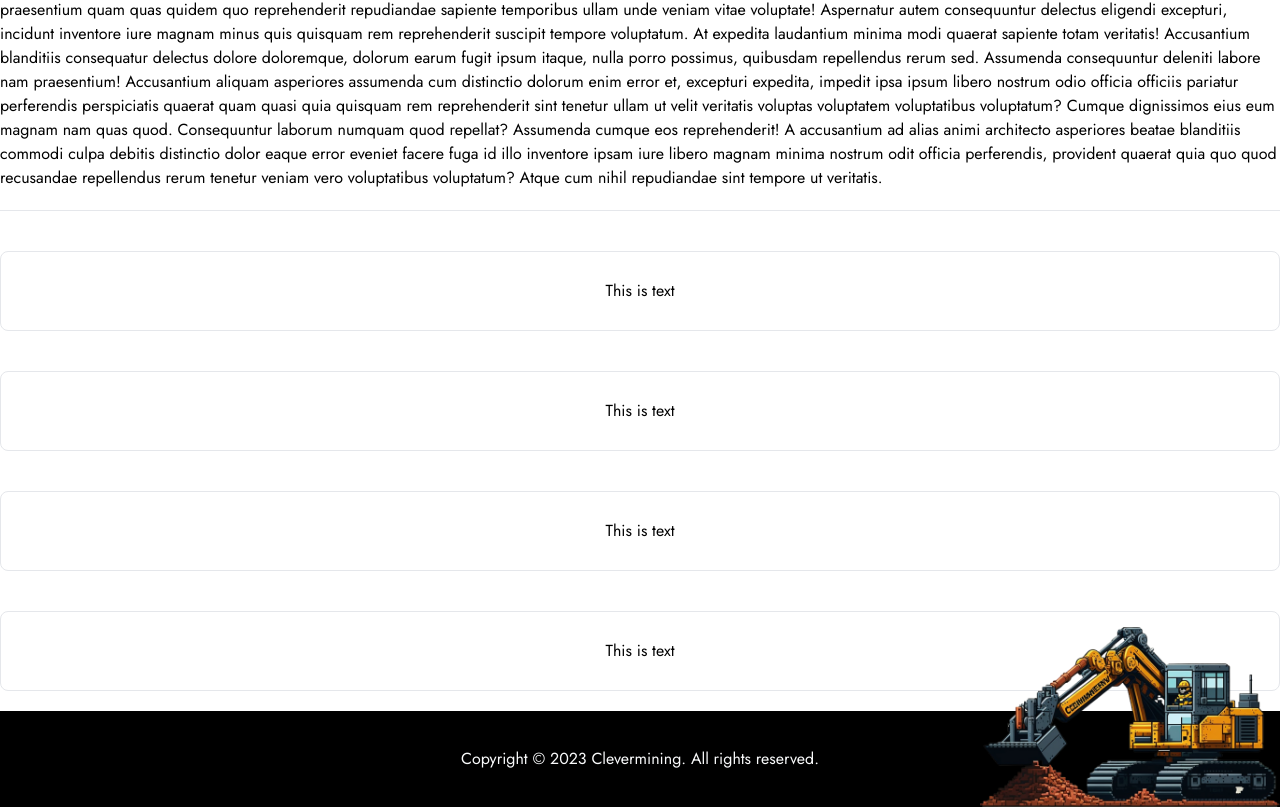
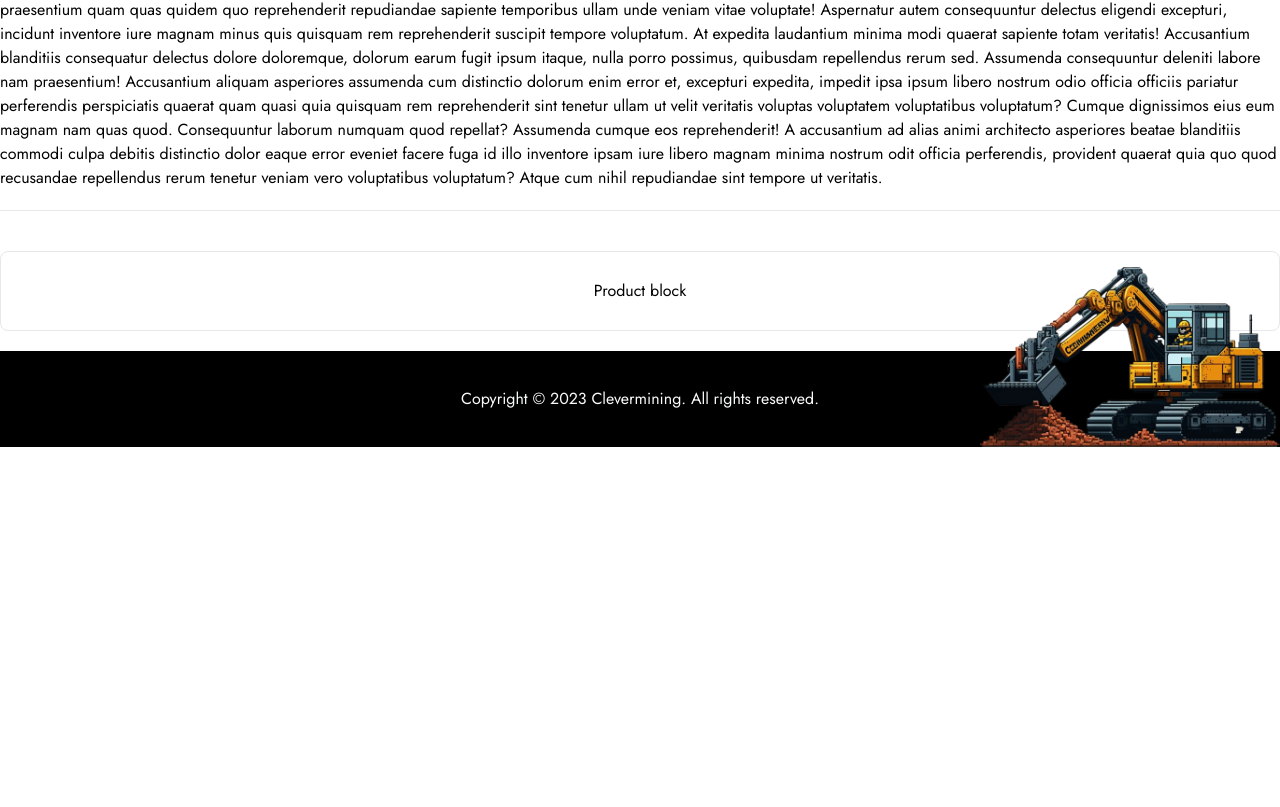
Before and after one commit to AntonRybakou/clevermining, a Next.js app: page /products in a window 1280 px wide. Shown: the part 564-1371 px from the top of the page. After the commit the page ends 1011 px from the top, so only its background shows below. Built offline with nearby package versions, Linux system fonts and the light colour scheme.

Commit message:
add: main videoBg block

```diff
--- /dev/null
+++ b/components/ProductCard.tsx
@@ -0,0 +1,21 @@
+import React from 'react';
+
+import { motion } from 'framer-motion';
+
+const ProductCard: React.FC = () => {
+  return (
+    <motion.div
+      className='w-full h-20 my-5 border rounded-lg flex flex-col items-center justify-center'
+      initial={{ y: 80, opacity: 0 }}
+      whileInView={{ y: 0, opacity: 1 }}
+      viewport={{ once: true }}
+      transition={{
+        duration: 1,
+        ease: 'easeOut',
+      }}>
+      Product block
+    </motion.div>
+  );
+};
+
+export default ProductCard;
--- a/components/header/ProductsSubMenu.tsx
+++ b/components/header/ProductsSubMenu.tsx
@@ -4,7 +4,7 @@ import { motion } from 'framer-motion';
 import Link from 'next/link';
 
 const ProductsSubMenu = (): ReactElement => (
-  <motion.div className='absolute z-10 w-56 p-2 border bg-white'
+  <motion.div className='absolute z-10 w-56 p-2 border bg-white text-center'
               initial={{ y: -10, opacity: 0 }}
               animate={{ y: 0, opacity: 1 }}
               transition={{
@@ -13,19 +13,19 @@ const ProductsSubMenu = (): ReactElement => (
               }}>
     <div className='text-lg text-neutral-500 hover:text-neutral-900'>
       <Link href='/products/intsite'>
-        <p>INTSITE - технология компьютерного зрения</p>
+        <p><strong>INTSITE</strong> - технология компьютерного зрения</p>
       </Link>
     </div>
     <hr />
     <div className='text-lg text-neutral-500 hover:text-neutral-900'>
       <Link href='/products/sleipner'>
-        <p>Sleipner - системы транспортировки</p>
+        <p><strong>Sleipner</strong> - системы транспортировки</p>
       </Link>
     </div>
     <hr />
     <div className='text-lg text-neutral-500 hover:text-neutral-900'>
       <Link href='/products/evaporationking'>
-        <p>Evaporation King - системы испарения</p>
+        <p><strong>Evaporation King</strong> - системы испарения</p>
       </Link>
     </div>
     <hr />
--- a/pages/index.tsx
+++ b/pages/index.tsx
@@ -2,11 +2,30 @@ import React, { ReactElement } from 'react';
 
 import Layout from '../components/Layout';
 
+import ProductCard from 'components/ProductCard';
+
 const IndexPage = (): ReactElement => (
   <Layout title='Главная | Clevermining'>
-    <div className='border w-full h-96'>
-    This is main div
+    <div className='h-[500px]'>
+      <video
+        className='absolute w-full h-[500px] left-0 z-[-1] object-cover'
+        autoPlay
+        loop
+        muted
+        playsInline
+      >
+        <source src='/videoBg.mp4' type='video/mp4' />
+      </video>
+      <div className="relative h-full flex flex-col items-center justify-center text-white">
+        <h1 className="text-7xl font-medium">Clevermining</h1>
+        <h2 className="text-xl">Умная и эффективная горная добыча</h2>
+      </div>
     </div>
+    <ProductCard/>
+    <ProductCard/>
+    <ProductCard/>
+    <ProductCard/>
+    <ProductCard/>
   </Layout>
 );
 
--- a/pages/products/index.tsx
+++ b/pages/products/index.tsx
@@ -1,8 +1,7 @@
 import React, { ReactElement } from 'react';
 
-import { motion } from 'framer-motion';
-
 import Layout from 'components/Layout';
+import ProductCard from 'components/ProductCard';
 
 const Index = (): ReactElement => (
   <Layout title='Продукты | Clevermining'>
@@ -72,46 +71,7 @@ const Index = (): ReactElement => (
       tempore ut veritatis.
     </div>
     <hr className='my-5' />
-    <motion.div
-      className='w-full h-20 my-5 border rounded-lg flex flex-col items-center justify-center'
-      initial={{ x: -80, opacity: 0 }}
-      whileInView={{ x: 0, opacity: 1 }}
-      viewport={{ once: true }}
-      transition={{
-        duration: 1,
-        ease: 'easeOut',
-      }}>This is text
-    </motion.div>
-    <motion.div
-      className='w-full h-20 my-5 border rounded-lg flex flex-col items-center justify-center'
-      initial={{ x: 80, opacity: 0 }}
-      whileInView={{ x: 0, opacity: 1 }}
-      viewport={{ once: true }}
-      transition={{
-        duration: 1,
-        ease: 'easeOut',
-      }}>This is text
-    </motion.div>
-    <motion.div
-      className='w-full h-20 my-5 border rounded-lg flex flex-col items-center justify-center'
-      initial={{ x: -80, opacity: 0 }}
-      whileInView={{ x: 0, opacity: 1 }}
-      viewport={{ once: true }}
-      transition={{
-        duration: 1,
-        ease: 'easeOut',
-      }}>This is text
-    </motion.div>
-    <motion.div
-      className='w-full h-20 my-5 border rounded-lg flex flex-col items-center justify-center'
-      initial={{ x: 80, opacity: 0 }}
-      whileInView={{ x: 0, opacity: 1 }}
-      viewport={{ once: true }}
-      transition={{
-        duration: 1,
-        ease: 'easeOut',
-      }}>This is text
-    </motion.div>
+    <ProductCard />
   </Layout>
 );
 
--- a/styles/index.css
+++ b/styles/index.css
@@ -15,7 +15,7 @@ html, body {
 
 .header-wrapper {
     @apply sticky top-0 z-10 min-h-[5rem];
-    @apply flex flex-wrap items-center justify-between mx-10 xl:justify-evenly;
+    @apply flex flex-wrap items-center justify-between px-10 xl:justify-evenly;
     @apply backdrop-blur-sm bg-white/[.60];
 }
 
```
Also changed, not shown: 1 other file (tests, documents, lock files or other folders).
